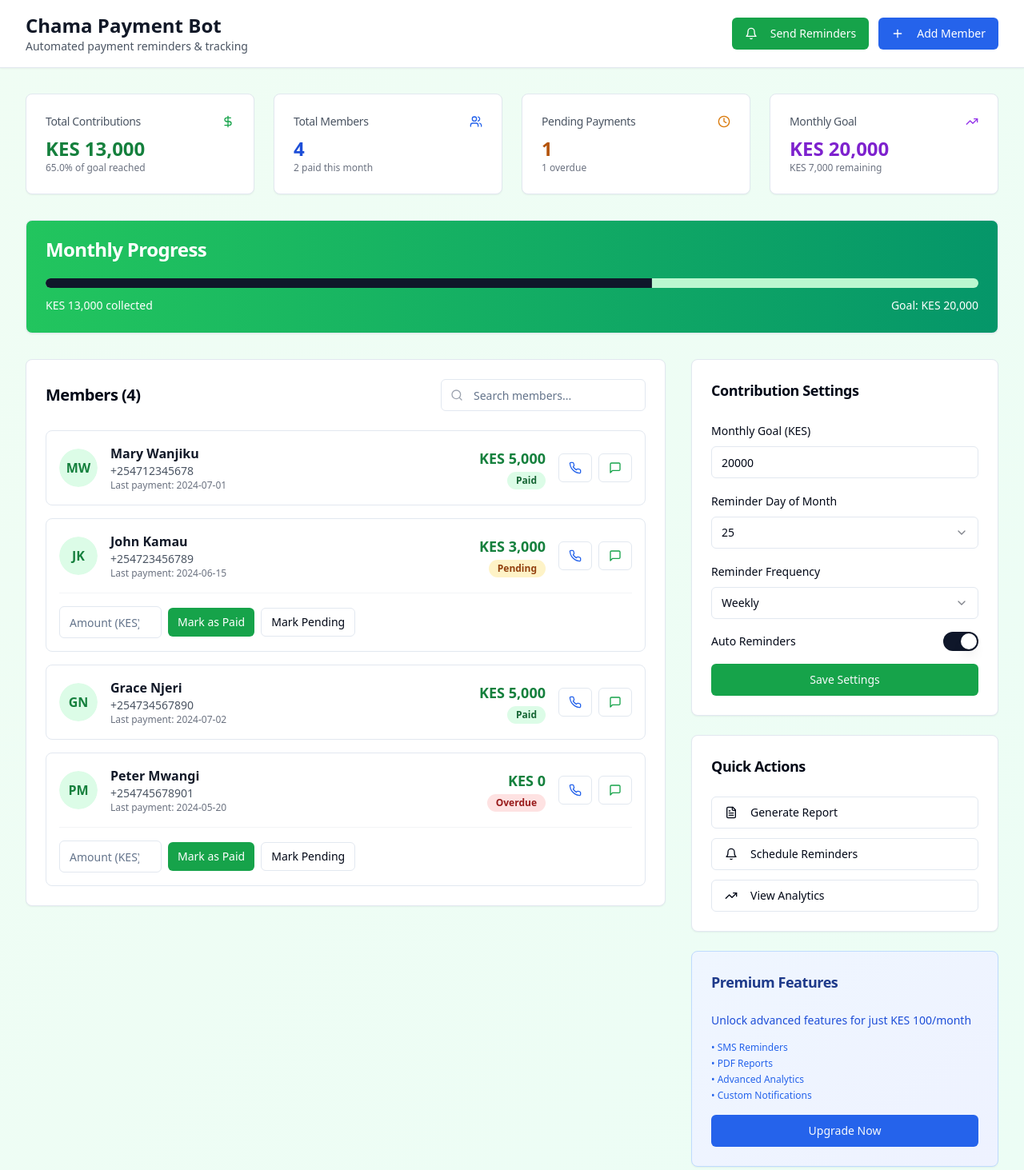
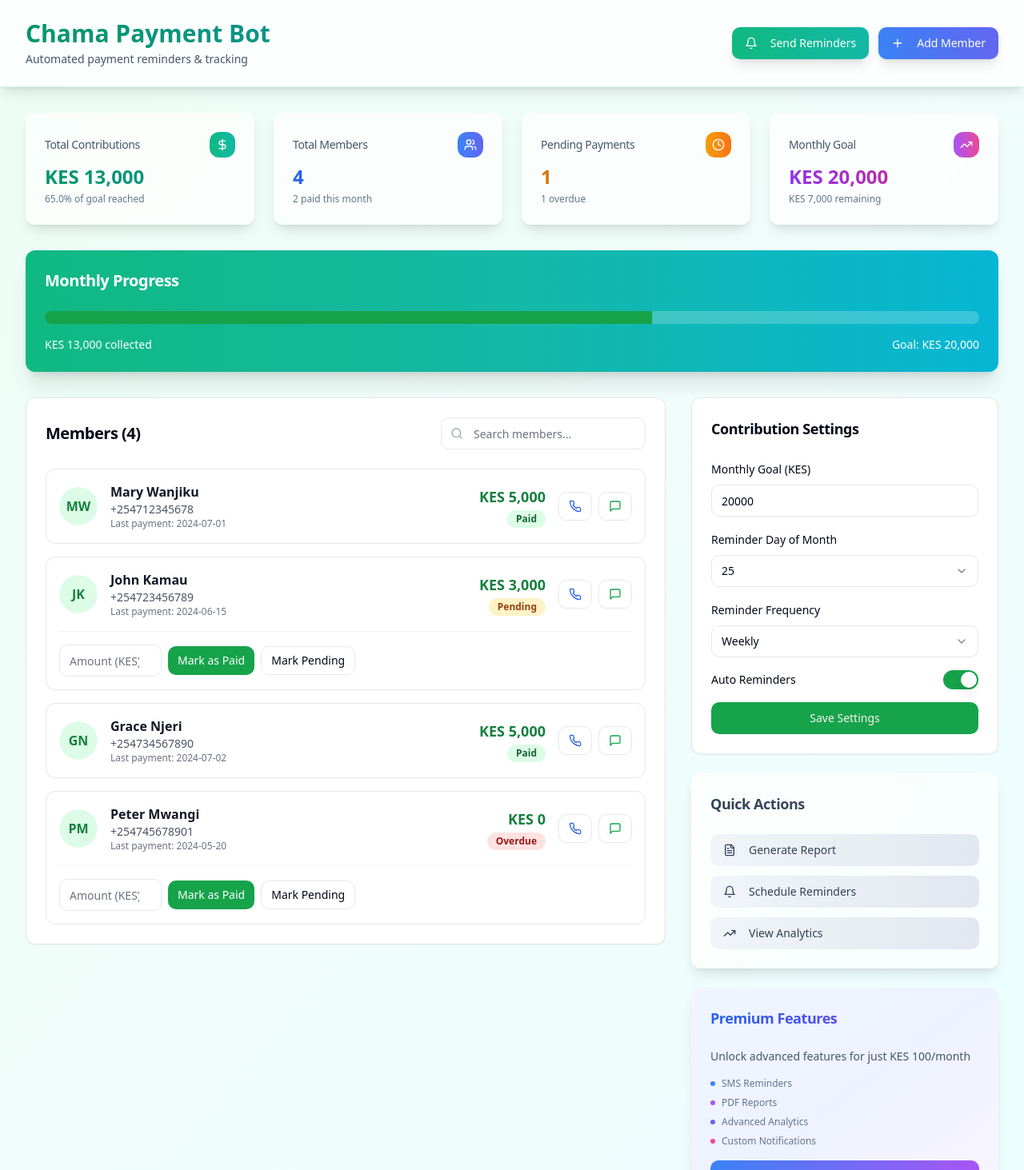
Before and after one commit to cmotau-bit/chama-pay-pal, a React (Vite) app: page / in a window 1280 px wide. Shown: the top 1463 px of the page at 80% size. Built offline with nearby package versions, Linux system fonts and the light colour scheme.

Commit message:
Refactor: Improve color scheme
Adjust the color palette for a more appealing visual design.

```diff
--- a/src/index.css
+++ b/src/index.css
@@ -1,3 +1,4 @@
+
 @tailwind base;
 @tailwind components;
 @tailwind utilities;
@@ -17,42 +18,35 @@ All colors MUST be HSL.
     --popover: 0 0% 100%;
     --popover-foreground: 222.2 84% 4.9%;
 
-    --primary: 222.2 47.4% 11.2%;
-    --primary-foreground: 210 40% 98%;
+    --primary: 142 76% 36%;
+    --primary-foreground: 355.7 100% 97.3%;
 
-    --secondary: 210 40% 96.1%;
-    --secondary-foreground: 222.2 47.4% 11.2%;
+    --secondary: 220 14.3% 95.9%;
+    --secondary-foreground: 220.9 39.3% 11%;
 
-    --muted: 210 40% 96.1%;
-    --muted-foreground: 215.4 16.3% 46.9%;
+    --muted: 220 14.3% 95.9%;
+    --muted-foreground: 220 8.9% 46.1%;
 
-    --accent: 210 40% 96.1%;
-    --accent-foreground: 222.2 47.4% 11.2%;
+    --accent: 142 76% 36%;
+    --accent-foreground: 355.7 100% 97.3%;
 
     --destructive: 0 84.2% 60.2%;
     --destructive-foreground: 210 40% 98%;
 
-    --border: 214.3 31.8% 91.4%;
-    --input: 214.3 31.8% 91.4%;
-    --ring: 222.2 84% 4.9%;
+    --border: 220 13% 91%;
+    --input: 220 13% 91%;
+    --ring: 142 76% 36%;
 
-    --radius: 0.5rem;
+    --radius: 0.75rem;
 
     --sidebar-background: 0 0% 98%;
-
     --sidebar-foreground: 240 5.3% 26.1%;
-
-    --sidebar-primary: 240 5.9% 10%;
-
-    --sidebar-primary-foreground: 0 0% 98%;
-
-    --sidebar-accent: 240 4.8% 95.9%;
-
-    --sidebar-accent-foreground: 240 5.9% 10%;
-
+    --sidebar-primary: 142 76% 36%;
+    --sidebar-primary-foreground: 355.7 100% 97.3%;
+    --sidebar-accent: 142 76% 95%;
+    --sidebar-accent-foreground: 142 76% 36%;
     --sidebar-border: 220 13% 91%;
-
-    --sidebar-ring: 217.2 91.2% 59.8%;
+    --sidebar-ring: 142 76% 36%;
   }
 
   .dark {
@@ -65,8 +59,8 @@ All colors MUST be HSL.
     --popover: 222.2 84% 4.9%;
     --popover-foreground: 210 40% 98%;
 
-    --primary: 210 40% 98%;
-    --primary-foreground: 222.2 47.4% 11.2%;
+    --primary: 142 76% 36%;
+    --primary-foreground: 355.7 100% 97.3%;
 
     --secondary: 217.2 32.6% 17.5%;
     --secondary-foreground: 210 40% 98%;
@@ -74,23 +68,23 @@ All colors MUST be HSL.
     --muted: 217.2 32.6% 17.5%;
     --muted-foreground: 215 20.2% 65.1%;
 
-    --accent: 217.2 32.6% 17.5%;
-    --accent-foreground: 210 40% 98%;
+    --accent: 142 76% 45%;
+    --accent-foreground: 355.7 100% 97.3%;
 
     --destructive: 0 62.8% 30.6%;
     --destructive-foreground: 210 40% 98%;
 
     --border: 217.2 32.6% 17.5%;
     --input: 217.2 32.6% 17.5%;
-    --ring: 212.7 26.8% 83.9%;
+    --ring: 142 76% 36%;
     --sidebar-background: 240 5.9% 10%;
     --sidebar-foreground: 240 4.8% 95.9%;
-    --sidebar-primary: 224.3 76.3% 48%;
-    --sidebar-primary-foreground: 0 0% 100%;
+    --sidebar-primary: 142 76% 36%;
+    --sidebar-primary-foreground: 355.7 100% 97.3%;
     --sidebar-accent: 240 3.7% 15.9%;
     --sidebar-accent-foreground: 240 4.8% 95.9%;
     --sidebar-border: 240 3.7% 15.9%;
-    --sidebar-ring: 217.2 91.2% 59.8%;
+    --sidebar-ring: 142 76% 36%;
   }
 }
 
--- a/src/pages/Index.tsx
+++ b/src/pages/Index.tsx
@@ -52,26 +52,28 @@ const Index = () => {
   };
 
   return (
-    <div className="min-h-screen bg-gradient-to-br from-green-50 to-emerald-50">
+    <div className="min-h-screen bg-gradient-to-br from-emerald-50 via-teal-50 to-cyan-50">
       {/* Header */}
-      <div className="bg-white shadow-sm border-b">
-        <div className="max-w-7xl mx-auto px-4 sm:px-6 lg:px-8 py-4">
+      <div className="bg-white/80 backdrop-blur-sm shadow-lg border-b border-emerald-100">
+        <div className="max-w-7xl mx-auto px-4 sm:px-6 lg:px-8 py-6">
           <div className="flex items-center justify-between">
             <div>
-              <h1 className="text-2xl font-bold text-gray-900">Chama Payment Bot</h1>
-              <p className="text-sm text-gray-600">Automated payment reminders & tracking</p>
+              <h1 className="text-3xl font-bold bg-gradient-to-r from-emerald-600 to-teal-600 bg-clip-text text-transparent">
+                Chama Payment Bot
+              </h1>
+              <p className="text-sm text-slate-600 mt-1">Automated payment reminders & tracking</p>
             </div>
             <div className="flex items-center space-x-3">
               <Button
                 onClick={handleSendReminders}
-                className="bg-green-600 hover:bg-green-700 text-white"
+                className="bg-gradient-to-r from-emerald-500 to-teal-500 hover:from-emerald-600 hover:to-teal-600 text-white shadow-lg"
               >
                 <Bell className="w-4 h-4 mr-2" />
                 Send Reminders
               </Button>
               <Button
                 onClick={() => setIsAddMemberOpen(true)}
-                className="bg-blue-600 hover:bg-blue-700 text-white"
+                className="bg-gradient-to-r from-blue-500 to-indigo-500 hover:from-blue-600 hover:to-indigo-600 text-white shadow-lg"
               >
                 <Plus className="w-4 h-4 mr-2" />
                 Add Member
@@ -84,53 +86,69 @@ const Index = () => {
       <div className="max-w-7xl mx-auto px-4 sm:px-6 lg:px-8 py-8">
         {/* Stats Cards */}
         <div className="grid grid-cols-1 md:grid-cols-2 lg:grid-cols-4 gap-6 mb-8">
-          <Card className="bg-white hover:shadow-lg transition-shadow">
+          <Card className="bg-white/70 backdrop-blur-sm hover:shadow-xl transition-all duration-300 border-0 shadow-lg">
             <CardHeader className="flex flex-row items-center justify-between space-y-0 pb-2">
-              <CardTitle className="text-sm font-medium text-gray-600">Total Contributions</CardTitle>
-              <DollarSign className="h-4 w-4 text-green-600" />
+              <CardTitle className="text-sm font-medium text-slate-600">Total Contributions</CardTitle>
+              <div className="p-2 bg-gradient-to-r from-emerald-500 to-teal-500 rounded-lg">
+                <DollarSign className="h-4 w-4 text-white" />
+              </div>
             </CardHeader>
             <CardContent>
-              <div className="text-2xl font-bold text-green-700">KES {totalContributions.toLocaleString()}</div>
-              <p className="text-xs text-gray-500">
+              <div className="text-2xl font-bold bg-gradient-to-r from-emerald-600 to-teal-600 bg-clip-text text-transparent">
+                KES {totalContributions.toLocaleString()}
+              </div>
+              <p className="text-xs text-slate-500 mt-1">
                 {progressPercentage.toFixed(1)}% of goal reached
               </p>
             </CardContent>
           </Card>
 
-          <Card className="bg-white hover:shadow-lg transition-shadow">
+          <Card className="bg-white/70 backdrop-blur-sm hover:shadow-xl transition-all duration-300 border-0 shadow-lg">
             <CardHeader className="flex flex-row items-center justify-between space-y-0 pb-2">
-              <CardTitle className="text-sm font-medium text-gray-600">Total Members</CardTitle>
-              <Users className="h-4 w-4 text-blue-600" />
+              <CardTitle className="text-sm font-medium text-slate-600">Total Members</CardTitle>
+              <div className="p-2 bg-gradient-to-r from-blue-500 to-indigo-500 rounded-lg">
+                <Users className="h-4 w-4 text-white" />
+              </div>
             </CardHeader>
             <CardContent>
-              <div className="text-2xl font-bold text-blue-700">{members.length}</div>
-              <p className="text-xs text-gray-500">
+              <div className="text-2xl font-bold bg-gradient-to-r from-blue-600 to-indigo-600 bg-clip-text text-transparent">
+                {members.length}
+              </div>
+              <p className="text-xs text-slate-500 mt-1">
                 {paidMembers} paid this month
               </p>
             </CardContent>
           </Card>
 
-          <Card className="bg-white hover:shadow-lg transition-shadow">
+          <Card className="bg-white/70 backdrop-blur-sm hover:shadow-xl transition-all duration-300 border-0 shadow-lg">
             <CardHeader className="flex flex-row items-center justify-between space-y-0 pb-2">
-              <CardTitle className="text-sm font-medium text-gray-600">Pending Payments</CardTitle>
-              <Clock className="h-4 w-4 text-amber-600" />
+              <CardTitle className="text-sm font-medium text-slate-600">Pending Payments</CardTitle>
+              <div className="p-2 bg-gradient-to-r from-amber-500 to-orange-500 rounded-lg">
+                <Clock className="h-4 w-4 text-white" />
+              </div>
             </CardHeader>
             <CardContent>
-              <div className="text-2xl font-bold text-amber-700">{pendingMembers}</div>
-              <p className="text-xs text-gray-500">
+              <div className="text-2xl font-bold bg-gradient-to-r from-amber-600 to-orange-600 bg-clip-text text-transparent">
+                {pendingMembers}
+              </div>
+              <p className="text-xs text-slate-500 mt-1">
                 {overdueMembers} overdue
               </p>
             </CardContent>
           </Card>
 
-          <Card className="bg-white hover:shadow-lg transition-shadow">
+          <Card className="bg-white/70 backdrop-blur-sm hover:shadow-xl transition-all duration-300 border-0 shadow-lg">
             <CardHeader className="flex flex-row items-center justify-between space-y-0 pb-2">
-              <CardTitle className="text-sm font-medium text-gray-600">Monthly Goal</CardTitle>
-              <TrendingUp className="h-4 w-4 text-purple-600" />
+              <CardTitle className="text-sm font-medium text-slate-600">Monthly Goal</CardTitle>
+              <div className="p-2 bg-gradient-to-r from-purple-500 to-pink-500 rounded-lg">
+                <TrendingUp className="h-4 w-4 text-white" />
+              </div>
             </CardHeader>
             <CardContent>
-              <div className="text-2xl font-bold text-purple-700">KES {contributionGoal.toLocaleString()}</div>
-              <p className="text-xs text-gray-500">
+              <div className="text-2xl font-bold bg-gradient-to-r from-purple-600 to-pink-600 bg-clip-text text-transparent">
+                KES {contributionGoal.toLocaleString()}
+              </div>
+              <p className="text-xs text-slate-500 mt-1">
                 KES {(contributionGoal - totalContributions).toLocaleString()} remaining
               </p>
             </CardContent>
@@ -138,14 +156,14 @@ const Index = () => {
         </div>
 
         {/* Progress Bar */}
-        <Card className="mb-8 bg-gradient-to-r from-green-500 to-emerald-600 text-white">
+        <Card className="mb-8 bg-gradient-to-r from-emerald-500 via-teal-500 to-cyan-500 text-white shadow-xl border-0">
           <CardHeader>
-            <CardTitle className="text-white">Monthly Progress</CardTitle>
+            <CardTitle className="text-white text-xl">Monthly Progress</CardTitle>
           </CardHeader>
           <CardContent>
-            <div className="space-y-3">
-              <Progress value={progressPercentage} className="h-3 bg-green-200" />
-              <div className="flex justify-between text-sm">
+            <div className="space-y-4">
+              <Progress value={progressPercentage} className="h-4 bg-white/20" />
+              <div className="flex justify-between text-sm font-medium">
                 <span>KES {totalContributions.toLocaleString()} collected</span>
                 <span>Goal: KES {contributionGoal.toLocaleString()}</span>
               </div>
@@ -165,20 +183,22 @@ const Index = () => {
             <ContributionSettings />
 
             {/* Quick Actions */}
-            <Card>
+            <Card className="bg-white/70 backdrop-blur-sm shadow-lg border-0">
               <CardHeader>
-                <CardTitle className="text-lg">Quick Actions</CardTitle>
+                <CardTitle className="text-lg bg-gradient-to-r from-slate-700 to-slate-600 bg-clip-text text-transparent">
+                  Quick Actions
+                </CardTitle>
               </CardHeader>
               <CardContent className="space-y-3">
-                <Button className="w-full justify-start" variant="outline">
+                <Button className="w-full justify-start bg-gradient-to-r from-slate-100 to-slate-200 hover:from-slate-200 hover:to-slate-300 text-slate-700 border-0" variant="outline">
                   <FileText className="w-4 h-4 mr-2" />
                   Generate Report
                 </Button>
-                <Button className="w-full justify-start" variant="outline">
+                <Button className="w-full justify-start bg-gradient-to-r from-slate-100 to-slate-200 hover:from-slate-200 hover:to-slate-300 text-slate-700 border-0" variant="outline">
                   <Bell className="w-4 h-4 mr-2" />
                   Schedule Reminders
                 </Button>
-                <Button className="w-full justify-start" variant="outline">
+                <Button className="w-full justify-start bg-gradient-to-r from-slate-100 to-slate-200 hover:from-slate-200 hover:to-slate-300 text-slate-700 border-0" variant="outline">
                   <TrendingUp className="w-4 h-4 mr-2" />
                   View Analytics
                 </Button>
@@ -186,21 +206,35 @@ const Index = () => {
             </Card>
 
             {/* Subscription Card */}
-            <Card className="bg-gradient-to-br from-blue-50 to-indigo-50 border-blue-200">
+            <Card className="bg-gradient-to-br from-blue-50 via-indigo-50 to-purple-50 border-0 shadow-lg">
               <CardHeader>
-                <CardTitle className="text-lg text-blue-900">Premium Features</CardTitle>
+                <CardTitle className="text-lg bg-gradient-to-r from-blue-600 to-purple-600 bg-clip-text text-transparent">
+                  Premium Features
+                </CardTitle>
               </CardHeader>
               <CardContent>
-                <p className="text-sm text-blue-700 mb-4">
+                <p className="text-sm text-slate-600 mb-4">
                   Unlock advanced features for just KES 100/month
                 </p>
-                <ul className="text-xs text-blue-600 space-y-1 mb-4">
-                  <li>• SMS Reminders</li>
-                  <li>• PDF Reports</li>
-                  <li>• Advanced Analytics</li>
-                  <li>• Custom Notifications</li>
+                <ul className="text-xs text-slate-500 space-y-2 mb-4">
+                  <li className="flex items-center">
+                    <div className="w-1.5 h-1.5 bg-blue-500 rounded-full mr-2"></div>
+                    SMS Reminders
+                  </li>
+                  <li className="flex items-center">
+                    <div className="w-1.5 h-1.5 bg-purple-500 rounded-full mr-2"></div>
+                    PDF Reports
+                  </li>
+                  <li className="flex items-center">
+                    <div className="w-1.5 h-1.5 bg-indigo-500 rounded-full mr-2"></div>
+                    Advanced Analytics
+                  </li>
+                  <li className="flex items-center">
+                    <div className="w-1.5 h-1.5 bg-pink-500 rounded-full mr-2"></div>
+                    Custom Notifications
+                  </li>
                 </ul>
-                <Button className="w-full bg-blue-600 hover:bg-blue-700">
+                <Button className="w-full bg-gradient-to-r from-blue-500 to-purple-500 hover:from-blue-600 hover:to-purple-600 text-white shadow-lg border-0">
                   Upgrade Now
                 </Button>
               </CardContent>
```
